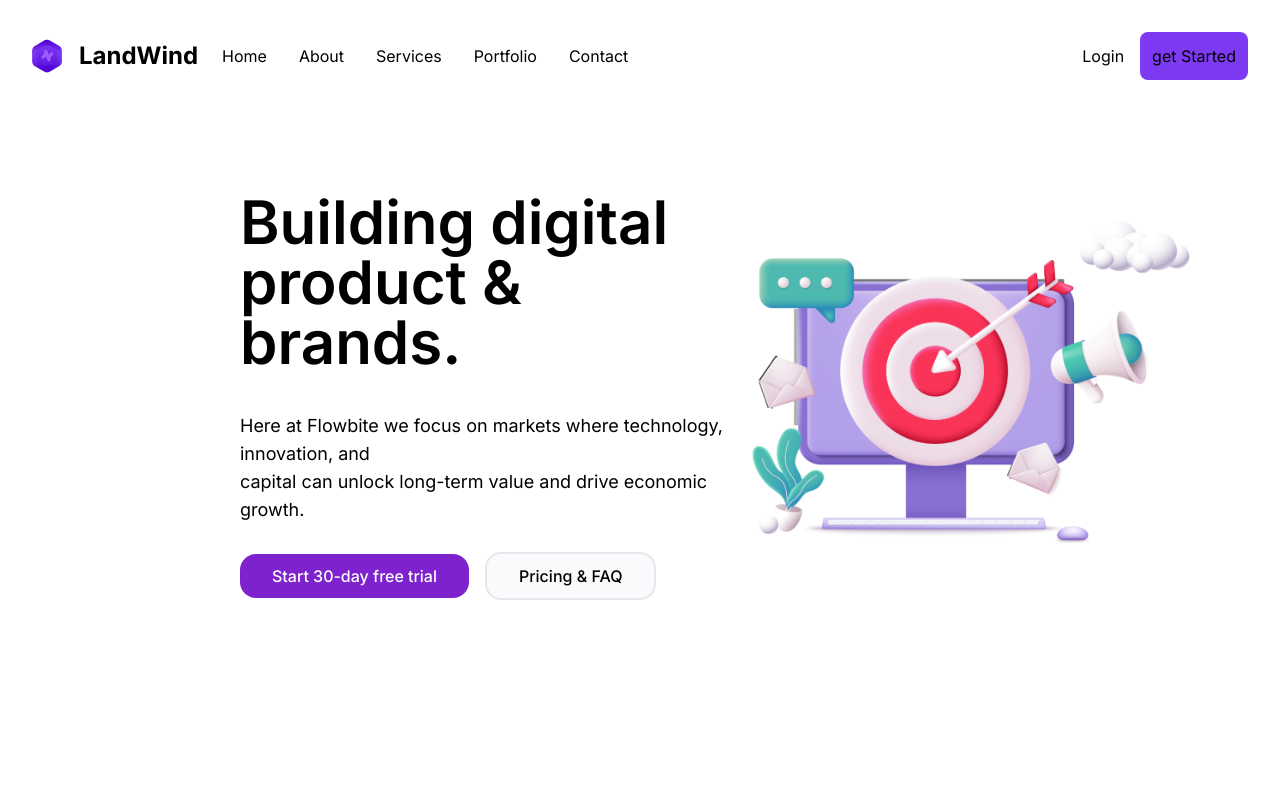
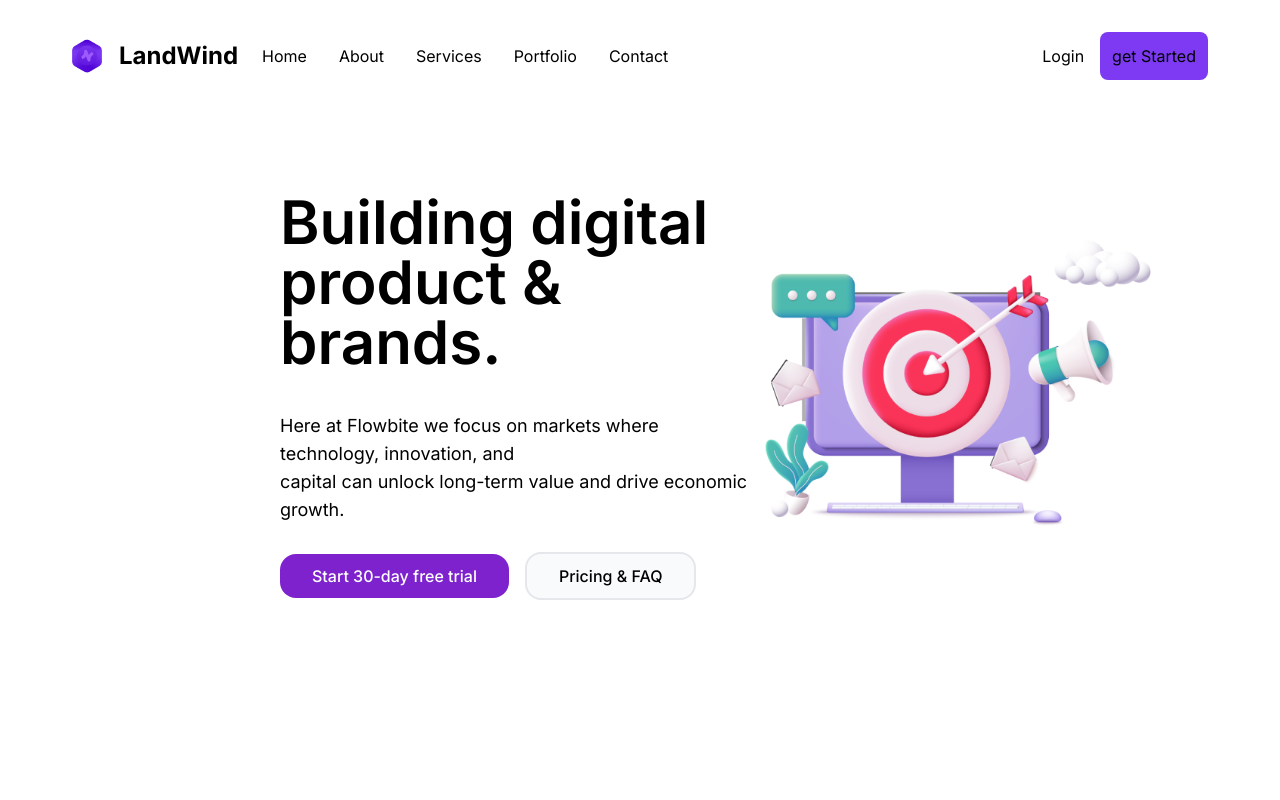
Before and after one commit to nethmina1028/prac-page, a React (Vite) app: page / in a window 1280 px wide. Shown: the top 800 px of the page. Built offline with nearby package versions, Linux system fonts and the light colour scheme.

Commit message:
Final changes

```diff
--- a/src/App.jsx
+++ b/src/App.jsx
@@ -1,4 +1,4 @@
-import Navbar from "./components/navbar"
+import Navbar from "./components/Navbar";
 import Hero from "./components/hero"
 import Section from "./components/section"
 import { HiCheckCircle } from "react-icons/hi";
@@ -7,7 +7,7 @@ function App() {
 
   return (
     <>
-     <div>
+     <div className="mx-6 lg:mx-10">
      <Navbar/>
       <Hero/>
       <Section/>
```
